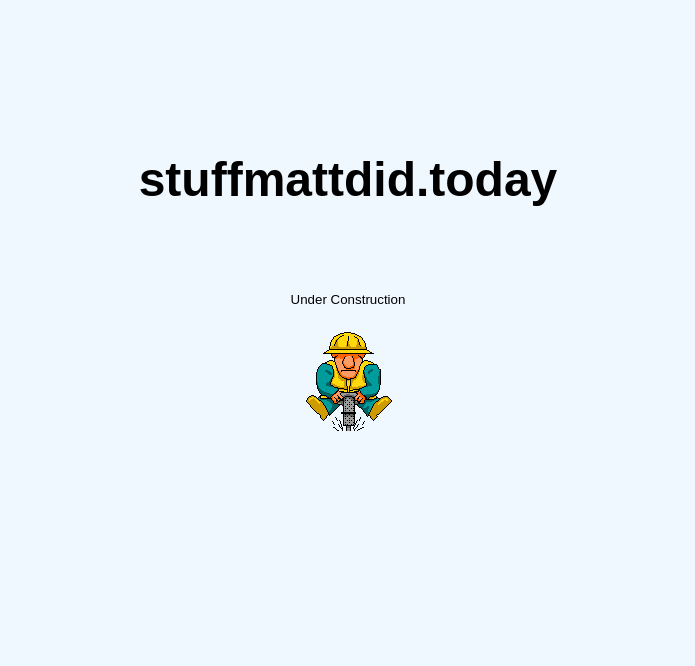
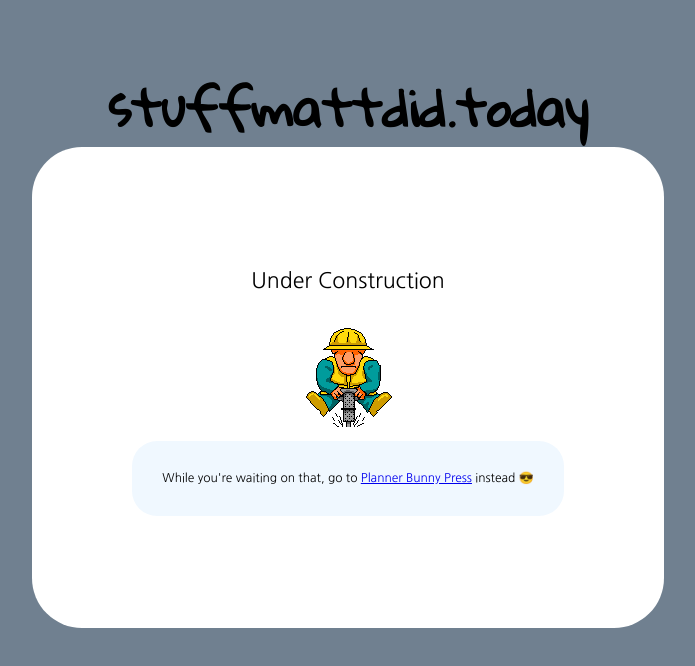
Before and after one commit to mattsalo81/mattsalo81.github.io, a plain HTML site: page index.html in a window 1280 px wide. Shown: the whole page, without its empty margins (292-987 px from the left). Drawn offline with Linux system fonts and the light colour scheme.

Commit message:
matt had to do this commit

```diff
--- a/index.html
+++ b/index.html
@@ -1,14 +1,20 @@
 <html>
     <head>
        <link rel="stylesheet" type="text/css" href="style.css" media="screen" />
+       <link href="https://fonts.googleapis.com/css?family=Bree+Serif|Gloria+Hallelujah|Nanum+Gothic" rel="stylesheet">
+
         <h1>
             stuffmattdid.today
         </h1>
     </head>
     <body>
-        <p>
-            Under Construction
-        </p>
-        <img src="construction.gif" alt="I will never know the sting of a hard day's work with little pay" class="inline"/>
+       <div class="chunk" id="roundshit">
+            <p>
+                Under Construction
+            </p>
+            <img src="construction.gif" alt="I will never know the sting of a hard day's work with little pay" class="inline"/>
+           <p class="refined" id="roundershit">While you're waiting on that, go to <a href="http://etsy.com/shop/plannerbunnypress">Planner Bunny Press</a> instead 😎</p>
+
+        </div>
     </body>
 </html>
--- a/style.css
+++ b/style.css
@@ -1,5 +1,5 @@
 body{
-    background-color:#f0f8ff;
+    background-color:slategray;
     font-family:'arial';
     font-size: 10pt;
     text-align:center;
@@ -7,14 +7,32 @@ body{
 
 h1{
    margin-top:100px;
-    line-height: 160px;
+    line-height: 15px;
     font-size:36pt;
-    background-color: 'red';
+    font-family: 'Gloria Hallelujah', cursive;
+    padding: 0px;
 }
 
-.wrapper{
-    background-color: #fff;
-    padding: 20px;
-    margin: 0px 20% 0px 20%;
-    overflow: hidden;
+
+.chunk{
+    margin: 0% 25% 0% 25%;
+    padding: 100px;
+    background-color: white;
+    font-family: 'Nanum Gothic', sans-serif;
+    font-size: 16pt;
+
 }
+
+.refined{
+    font-size:12px;
+    padding:30px;
+    background-color:aliceblue;
+}
+
+#roundshit{
+    border-radius:50px;
+}
+
+#roundershit{
+    border-radius:25px;
+}
```
